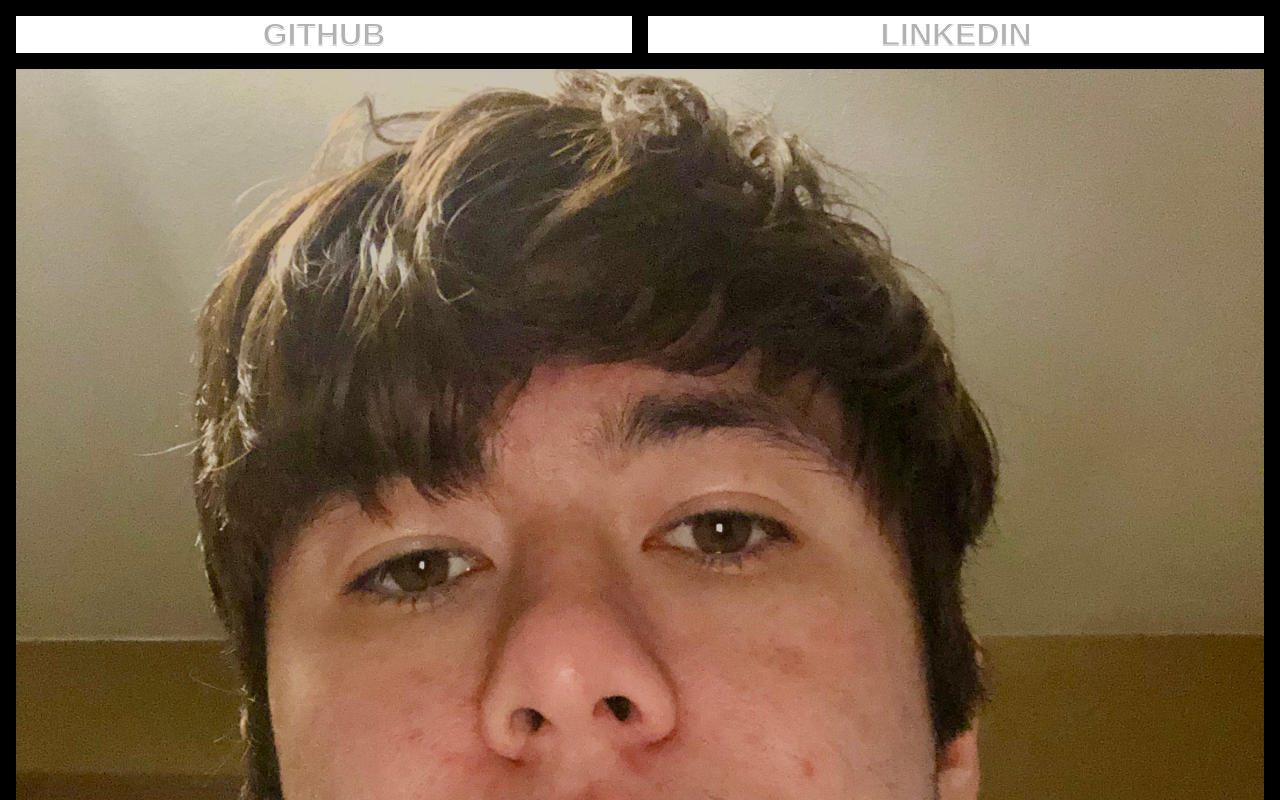
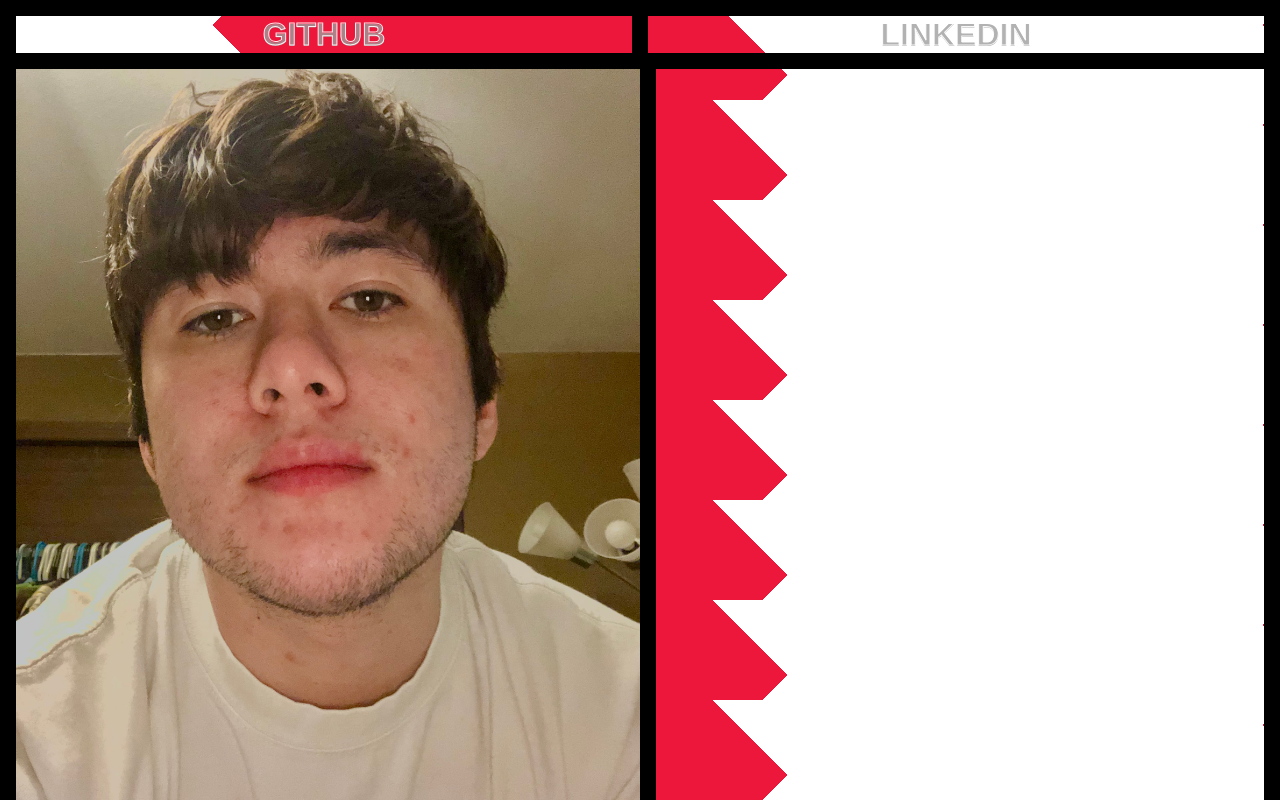
Before and after one commit to jameschandler1/jj-portfolio, a React (Create React App) app in the folder app/code_folio/: page / in a window 1280 px wide. Shown: the top 800 px of the page. Built offline with nearby package versions, Linux system fonts and the light colour scheme.

Commit message:
still reworking background

```diff
--- a/app/code_folio/src/styles/To_Main.css
+++ b/app/code_folio/src/styles/To_Main.css
@@ -4,18 +4,16 @@ body {
   margin: 0;
   padding: 0;
   color: rgb(0, 0, 0);
-    font-family: 'Vikeys', sans-serif;
+  font-family: "Vikeys", sans-serif;
   justify-content: center;
   align-items: center;
   background:
-    linear-gradient(135deg, #ECEDDC 35%, transparent 75%) -50px 0px,
-    linear-gradient(225deg, #ECEDDC 35%, transparent 75%) 50px 0px,
-    linear-gradient(315deg, #ECEDDC 35%, transparent 75%),
-    linear-gradient(45deg, #ECEDDC 35%, transparent 75%);
-    background-size: 100px 100px;
+linear-gradient(135deg, white 25%, transparent 25%) -50px 0,
+linear-gradient(225deg, white 25%, transparent 25%) -50px 0,
+linear-gradient(315deg, white 25%, transparent 25%),
+linear-gradient(45deg, white 25%, transparent 25%);
+background-size: 1050px 100px;
 background-color: #EC173A;
-    background-blend-mode: color-dodge;
-
 }
 
 .page-container {
@@ -38,13 +36,13 @@ body {
   width: auto;
   height: auto;
   display: grid;
-    column-count: 2;
+  column-count: 1;
   column-gap: 0;
   row-gap: 0;
 }
 
 .bio-pic {
-    width: 100%;
+  width: 50%;
   height: auto;
   overflow: hidden;
   object-fit: fit;
@@ -58,7 +56,7 @@ body {
 }
 
 .bio-pic-wrapper {
-    width: 100%;
+  width: 50%;
   height: auto;
   border: 1rem solid black;
   border-left: none;
@@ -66,7 +64,6 @@ body {
   margin-bottom: -2rem;
   padding: 0;
 }
-
 
 .bio-contact-info {
   border: 1rem solid black;
@@ -86,10 +83,10 @@ body {
   padding: 1rem;
   padding-left: 2.8rem;
   margin: auto;
-    margin-top: -.5rem;
-    background-color:black;
-    color:rgb(255, 255, 255);
-    letter-spacing: .1rem;
+  margin-top: -0.5rem;
+  background-color: black;
+  color: rgb(255, 255, 255);
+  letter-spacing: 0.1rem;
 }
 
 .bio-contact-info > ul {
@@ -102,14 +99,14 @@ body {
 .bio-contact-info > ul > li {
   font-size: 1.2rem;
   background-color: rgb(255, 255, 255);
-    border-bottom: .2rem solid black;
-    border-top: .2rem solid black;
-    border-right: .2rem solid black;
+  border-bottom: 0.2rem solid black;
+  border-top: 0.2rem solid black;
+  border-right: 0.2rem solid black;
   border-left: 1.5rem solid black;
   list-style-type: none;
   display: block;
   margin: 0;
-    margin-right: .5rem;
+  margin-right: 0.5rem;
   margin-left: -3rem;
   padding: 1rem;
   padding-left: 1rem;
@@ -122,12 +119,11 @@ body {
 
 .bio-about {
   width: fill-available;
-    height: fill-available;
+  height: auto;
   display: block;
   justify-content: left;
   margin: 1rem auto;
   padding: 1rem;
-
 }
 
 .bio-title {
@@ -141,7 +137,7 @@ body {
   padding: 1rem;
   justify-content: center;
   color: rgb(255, 255, 255);
-    background-color:black;
+  background-color: black;
 }
 
 .bio-body {
@@ -155,8 +151,8 @@ body {
   justify-content: center !important;
   margin: 0;
   margin-left: 1rem;
-    padding: .5rem;
-    border: .2rem solid black;
+  padding: 0.5rem;
+  border: 0.2rem solid black;
   box-shadow: 1rem 0rem 0px black;
   font-size: 1.5rem;
   text-size-adjust: 100%;
@@ -179,6 +175,12 @@ body {
   width: 100%;
   height: auto;
   display: grid;
+
+}
+
+.app-img-screenshot {
+  width: 100%;
+  height: auto;
 }
 
 .app-img-screenshot {
@@ -204,7 +206,7 @@ body {
   border: 1rem solid black;
   border-bottom: none;
   border-right: 0rem solid black;
-    margin:0;
+  margin: 0;
   padding: 0;
 }
 
@@ -230,9 +232,15 @@ body {
 }
 
 @keyframes back-to-top {
-    0% { transform: translate(0,  0px); }
-    50%  { transform: translate(0, 2px); }
-    100%   { transform: translate(0, -0px); }
+  0% {
+    transform: translate(0, 0px);
+  }
+  50% {
+    transform: translate(0, 2px);
+  }
+  100% {
+    transform: translate(0, -0px);
+  }
 }
 
 .top-link:hover {
@@ -254,7 +262,7 @@ body {
   animation-iteration-count: infinite;
   animation-timing-function: ease-in-out;
   background-color: transparent;
-    opacity: .1;
+  opacity: 0.1;
   margin: auto auto;
   padding: 0;
 }
@@ -270,15 +278,13 @@ body {
   filter: img invert(100%);
 }
 
-
 /* mobile devices */
 
 @media screen and (max-width: 500px) {
   .top-link {
     font-size: 1.5rem;
     margin: 0;
-            padding: .5rem;
-
+    padding: 0.5rem;
   }
   .bio {
     justify-content: center;
@@ -314,11 +320,10 @@ body {
   }
   .bio-contact-info > ul {
     padding: 0rem;
-        padding-left: .5rem;
-        margin: 1rem .5rem;
+    padding-left: 0.5rem;
+    margin: 1rem 0.5rem;
     margin-left: 2rem;
     color: rgb(0, 0, 0);
-
   }
   .bio-body {
     font-size: 1.2rem;
@@ -355,10 +360,10 @@ fieldset {
   width: auto;
   height: auto;
   position: relative;
-  top: .32rem;
+  top: 0.32rem;
 }
 
-fieldset:nth-of-type(1){
+fieldset:nth-of-type(1) {
   transform: rotate(0deg);
   width: auto;
   font-weight: 900;
```
Lines whose indentation alone changed are shown as unchanged.
